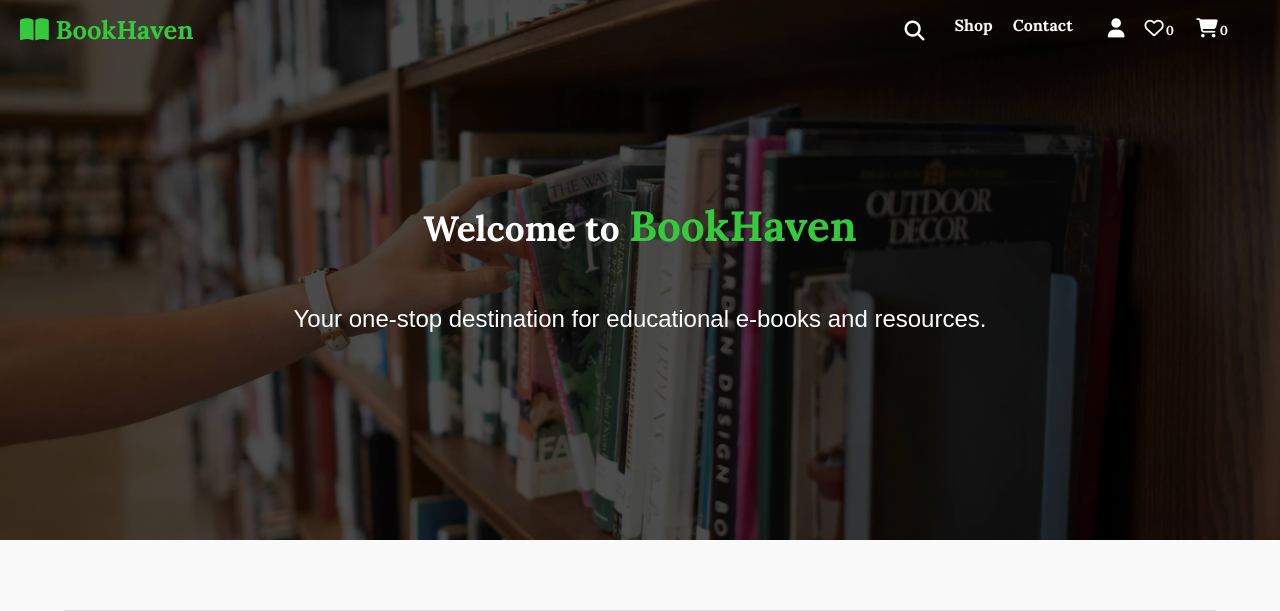
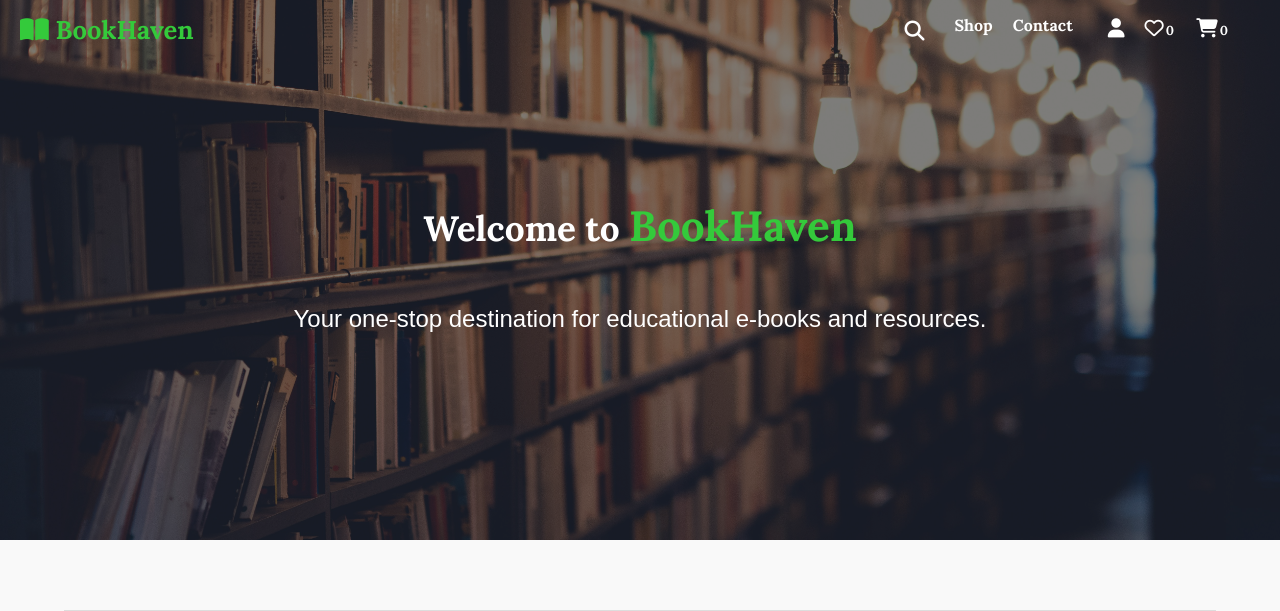
Before and after one commit to nandini2727/BookHaven, a Django app: page / in a window 1280 px wide. Shown: the top 611 px of the page. Run offline with Django 5.2, Linux system fonts and the light colour scheme; data that the repository does not hold is empty; some libraries are stand-ins or nearby versions.

Commit message:
Changed header image

```diff
--- a/BookHaven/settings.py
+++ b/BookHaven/settings.py
@@ -30,7 +30,7 @@ ALLOWED_HOSTS=['*']
 SECRET_KEY = 'django-insecure-!@4-m3ru9@$%qvdjmyk7=65au-vh_pfn^ohz6m)w67zspm!u$e'
 
 # SECURITY WARNING: don't run with debug turned on in production!
-DEBUG = False
+DEBUG = True
 
 ALLOWED_HOSTS = ["*"]
 
--- a/static/css/home.css
+++ b/static/css/home.css
@@ -9,7 +9,7 @@ body {
     position: relative;
     width: 100%;
     height: 100%;
-    background: rgba(0, 0, 0, 0.7);
+    background: rgba(0, 0, 0, 0.5);
     color: white;
     text-align: center;
     padding: 20px 0;
@@ -21,7 +21,7 @@ body {
 }
 
 .header-section{
-    background: url('/static/resources/homeBG.jpg') center/cover no-repeat;
+    background: url('/static/resources/homeBG4.jpg') center/cover no-repeat;
     text-align: center;
 }
 .header h1,
--- a/static/css/navbar.css
+++ b/static/css/navbar.css
@@ -63,7 +63,7 @@
 .navbar:not(.scrolled) .logo a:hover,
 .navbar:not(.scrolled) .nav-links a:hover,
 .navbar:not(.scrolled) .nav-links li:hover {
-    color:#19821c;
+    color:#5eff63;
 }
 /* ------SIDEBAR---------- */
 .sub-menu-wrap{
```
Also changed, not shown: static/resources/homeBG4.jpg (added).
